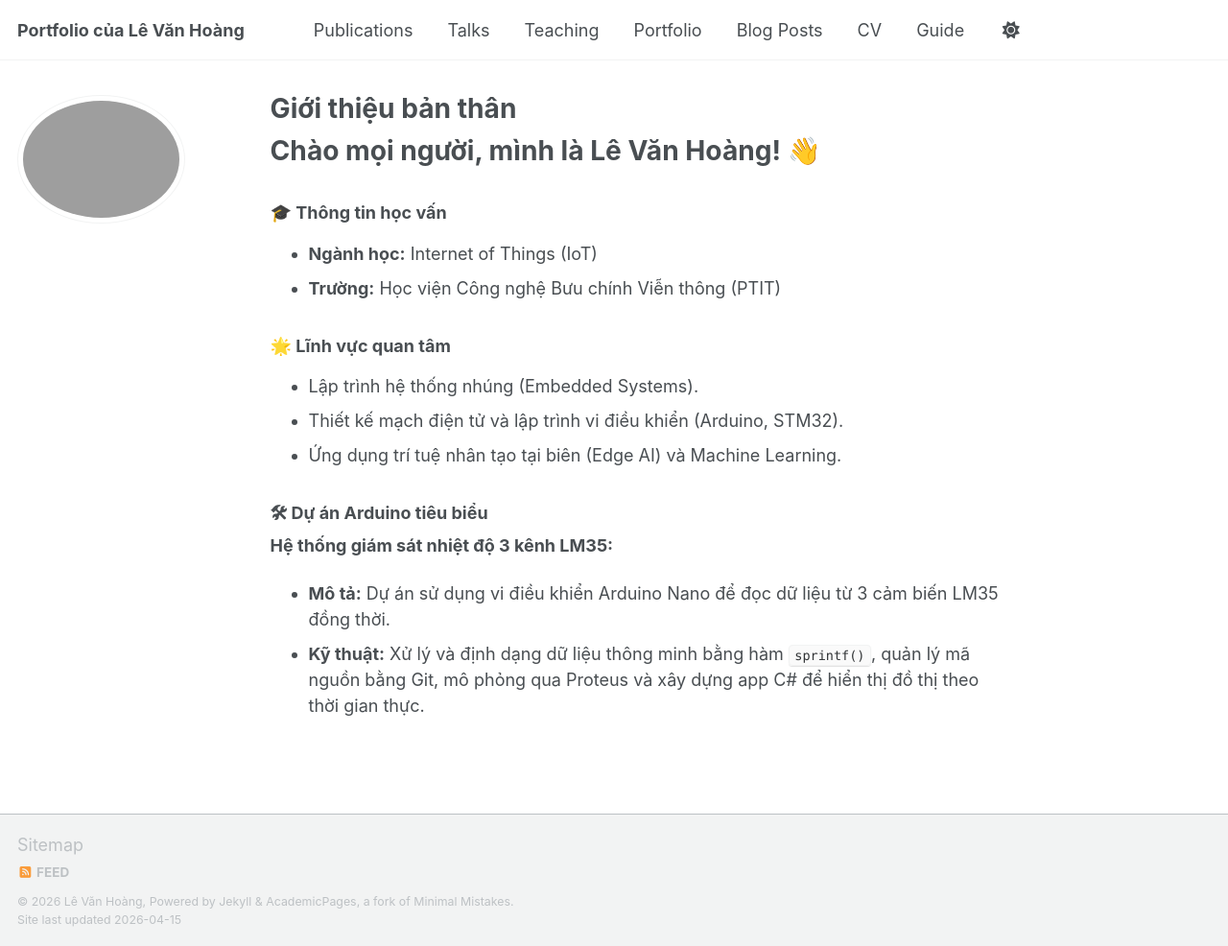
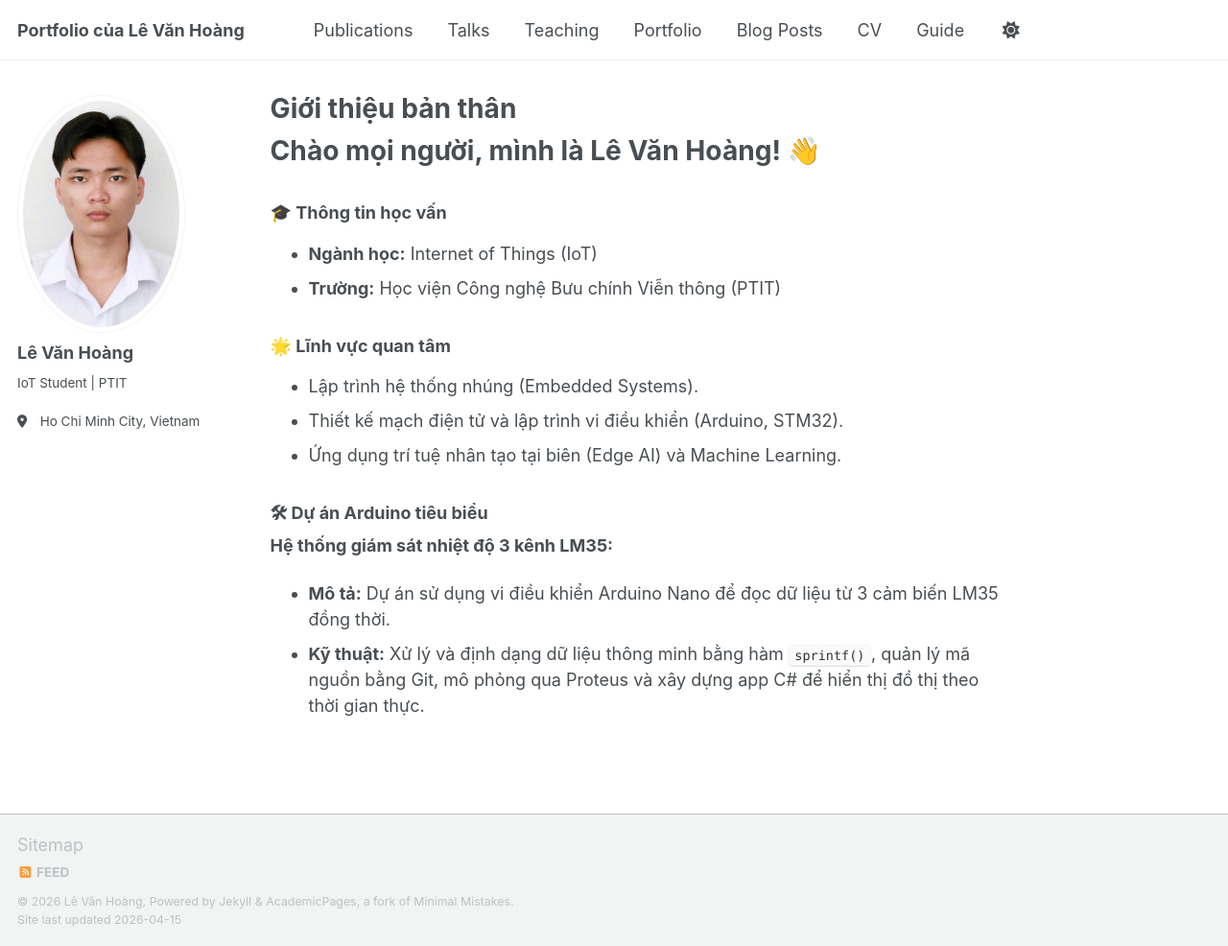
Before and after one commit to hoanghoang301205-max/hoanghoang301205-max.github.io, a Jekyll site: the page built from about.md, in a window 1280 px wide and 986 px high. Shown: the whole window at 96% size. Built offline with Jekyll 4.4.1, drawn with Linux system fonts in a browser that asks for light colours; a script bundle is joined from its source files by our own code; library files that are not in the unit come from our copies; some of the changed lines change nothing that is shown.

Commit message:
Update _config.yml

```diff
--- a/_config.yml
+++ b/_config.yml
@@ -1,9 +1,34 @@
-title: Portfolio của Lê Văn Hoàng
-name: Lê Văn Hoàng
-description: Sinh viên ngành IoT - PTIT
-bio: IoT Student
-location: Ho Chi Minh City, Vietnam
-email: hoanghoang301205@gmail.com
-github: hoanghoang301205-max
+# Thông tin chung về trang web
+title: "Portfolio của Lê Văn Hoàng"
+name: "Lê Văn Hoàng"
+description: "Sinh viên ngành IoT tại Học viện Công nghệ Bưu chính Viễn thông (PTIT)"
 url: "https://hoanghoang301205-max.github.io"
-avatar: "avt.jpg"
+repository: "hoanghoang301205-max/hoanghoang301205-max.github.io"
+
+# Cấu hình Ảnh đại diện (Avatar)
+# Nếu em để file avt.jpg ở thư mục gốc thì dùng đường dẫn này:
+avatar: "/avt.jpg"
+
+# Cấu hình Sidebar (Cột bên trái)
+author:
+  name: "Lê Văn Hoàng"
+  bio: "IoT Student | PTIT"
+  location: "Ho Chi Minh City, Vietnam"
+  avatar: "/avt.jpg"
+  links:
+    - label: "GitHub"
+      icon: "fab fa-fw fa-github"
+      url: "https://github.com/hoanghoang301205-max"
+
+# Kích hoạt các bộ sưu tập (Portfolio, Publications...)
+collections:
+  portfolio:
+    output: true
+    permalink: /:collection/:path/
+  publications:
+    output: true
+    permalink: /:collection/:path/
+
+# Cấu hình Markdown
+markdown: kramdown
+highlighter: rouge
```
